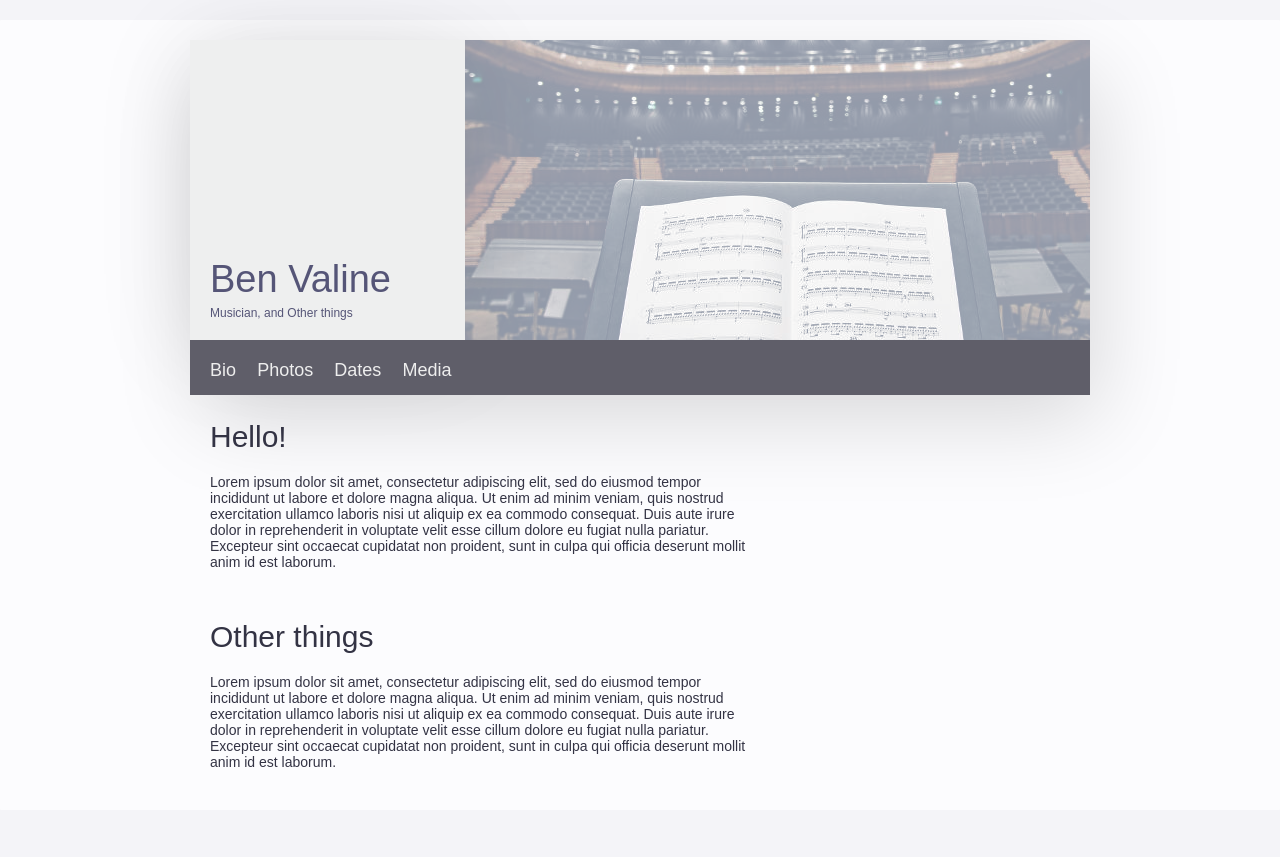
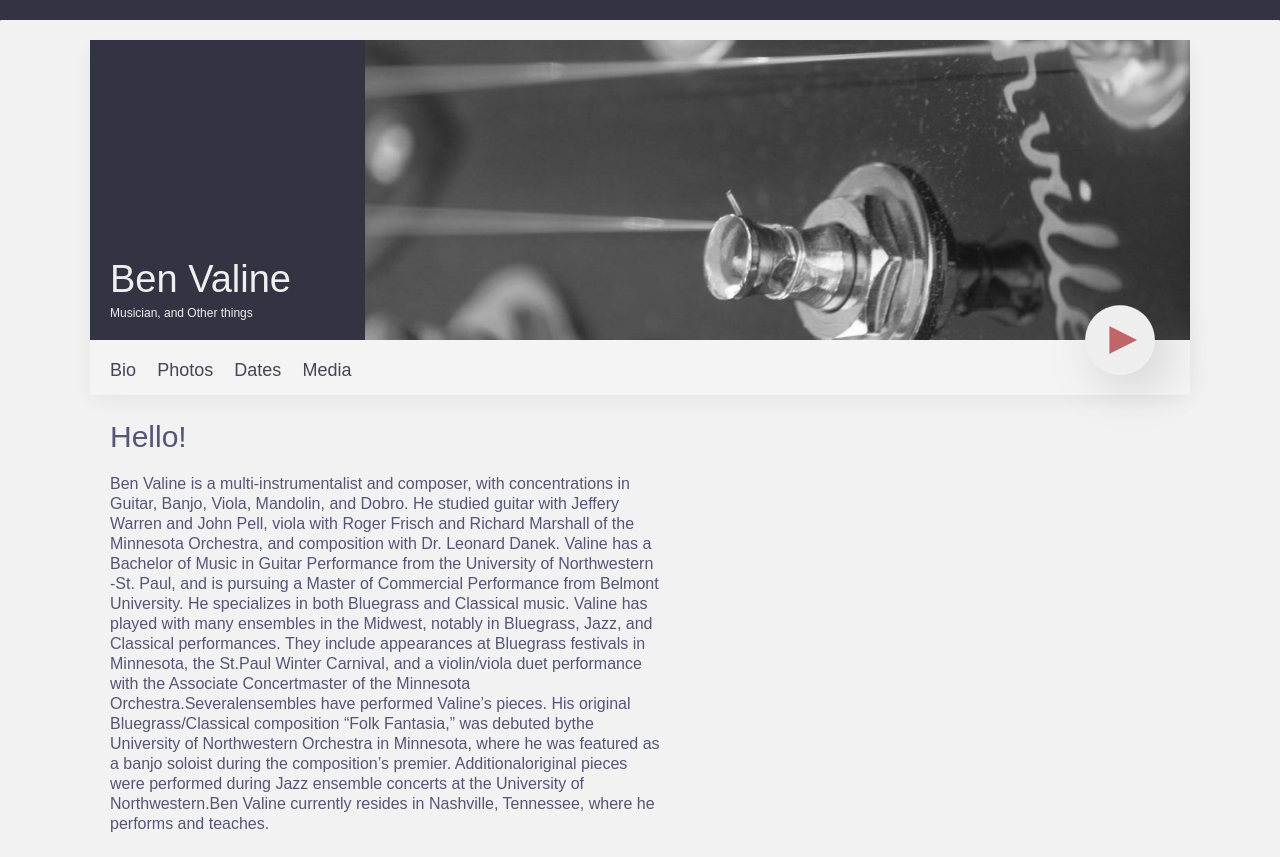
Before and after one commit to ktvaline/music-site, a plain HTML site: page src/index.html in a window 1280 px wide. Shown: the top 857 px of the page. Before the commit the page ends 820 px from the top, so only its background shows below. Drawn offline with Linux system fonts and the light colour scheme.

Commit message:
added new images

```diff
--- a/src/index.html
+++ b/src/index.html
@@ -36,6 +36,8 @@
 					<a class="social-link" href="https://twitter.com/v4l1n3"> Photos</a>
 					<a class="social-link" href="https://news.ycombinator.com/user?id=valine"> Dates</a>
 					<a class="social-link" href="mailto:lukas@valine.io" target="_top">Media</a>
+					<span id="space"></span>
+					<img src="images/play.png" alt="Play" style="width:70px;height:70px;" id="play-button">
 				</span>
             </div>
 
@@ -45,7 +47,7 @@
 			Hello!
 			</div>
 			<div id="body-text">
-			Lorem ipsum dolor sit amet, consectetur adipiscing elit, sed do eiusmod tempor incididunt ut labore et dolore magna aliqua. Ut enim ad minim veniam, quis nostrud exercitation ullamco laboris nisi ut aliquip ex ea commodo consequat. Duis aute irure dolor in reprehenderit in voluptate velit esse cillum dolore eu fugiat nulla pariatur. Excepteur sint occaecat cupidatat non proident, sunt in culpa qui officia deserunt mollit anim id est laborum.
+				Ben Valine is a multi-instrumentalist and composer, with concentrations in Guitar, Banjo, Viola, Mandolin, and Dobro. He studied guitar with Jeffery Warren and John Pell, viola with Roger Frisch and Richard Marshall of the Minnesota Orchestra, and composition with Dr. Leonard Danek. Valine has a Bachelor of Music in Guitar Performance from the University of Northwestern -St. Paul, and is pursuing a Master of Commercial Performance from Belmont University. He specializes in both Bluegrass and Classical music. Valine has played with many ensembles in the Midwest, notably in Bluegrass, Jazz, and Classical performances. They include appearances at Bluegrass festivals in Minnesota, the St.Paul Winter Carnival, and a violin/viola duet performance with the Associate Concertmaster of the Minnesota Orchestra.Severalensembles have performed Valine’s pieces. His original Bluegrass/Classical composition “Folk Fantasia,” was debuted bythe University of Northwestern Orchestra in Minnesota, where he was featured as a banjo soloist during the composition’s premier. Additionaloriginal pieces were performed during Jazz ensemble concerts at the University of Northwestern.Ben Valine currently resides in Nashville, Tennessee, where he performs and teaches.
 			</div>
 
 			<div id="title">
--- a/src/styles.css
+++ b/src/styles.css
@@ -5,7 +5,7 @@ html {
 body {
     margin: 0px;
     font-family:sans-serif;
-    background-color: #F4F4F8;
+    background-color: #334;
     padding-bottom:10px;
     padding-top:10px;
 
@@ -15,7 +15,7 @@ body {
 .main-section {
 
     margin-top:10px;
-    background-color: #fcfcfe;
+    background-color: #f2f2f2;
     margin-left:auto;
     padding-left: 20px;
     padding-right: 20px;
@@ -29,10 +29,14 @@ body {
 	width:100%;
 	height:350px;
 	background-color:#eeeeef;
-	-webkit-box-shadow: 10px 31px 83px -4px rgba(0,0,0,0.15);
+	-webkit-box-shadow: 0px 10px 20px 0px rgba(0,0,0,0.06);
 
-		background-image:url("edited3.png");
-	background-position: right;
+		background-image:url("images/neckville.jpg");
+	    -webkit-background-size: cover;
+    -moz-background-size: cover;
+    -o-background-size: cover;
+    background-size: cover;
+    background-position:right;
 }
 
 #first-box {
@@ -40,19 +44,19 @@ body {
     vertical-align: bottom;
 	width:275px;
 	height:300px;
-	background-color:#eeefef;
-		-webkit-box-shadow: 0px 10px 100px 0px rgba(0,0,0,0.1);
+	background-color:#334;
+
 }
 
 #bottom-box {
-background-color:#5F5E69;
+background-color:#f4f4f4;
 height:55px;
 padding-left:20px;
 
 }
 
 a {
-    color: #38f;
+    color: #333;
     text-decoration: none;
 }
 
@@ -60,7 +64,7 @@ a {
 	padding-top:20px;
 	margin-left:auto;
 	margin-right:auto;
-    max-width: 900px;
+    max-width: 1100px;
     font-size: 40px;
 
 	color:#334;
@@ -68,14 +72,14 @@ a {
 
 .title-text {
 
-    color:#557;
+    color:#efefef;
     font-weight: 100;
     margin:20px;
     font-size: 38px;
 }
 
 .subtitle-text {
-    color:#557;
+    color:#efefef;
     font-weight: 100;
     margin:20px;
     margin-top:5px;
@@ -87,20 +91,24 @@ a {
 font-size:30px;
 padding:20px;
 margin-top:10px;
+color:#557;
 
 }
 #body-text {
-font-size:14px;
+font-size:16px;
 padding:20px;
 padding-top:0px;
 max-width:550px;
+line-height:20px;
+color:#557;
+
 }
 .social-link {
     font-size: 18px;
     height: 50px;
     line-height:40px;
     margin-right:10px;
-    color:#eee;
+    color:#445;
 
 }
 
@@ -108,5 +116,13 @@ max-width:550px;
 #whitespace {
     line-height: 40px;
     white-space: nowrap;
+}
+
+#play-button {
+margin-top:-35px;
+margin-right:35px;
+float:right;
+top:-0px;
+-webkit-filter: drop-shadow(12px 12px 25px rgba(0,0,0,0.15));
 
 }
```
Also changed, not shown: src/images/neckville.jpg (added), src/images/play.png (added), 2 other files.
